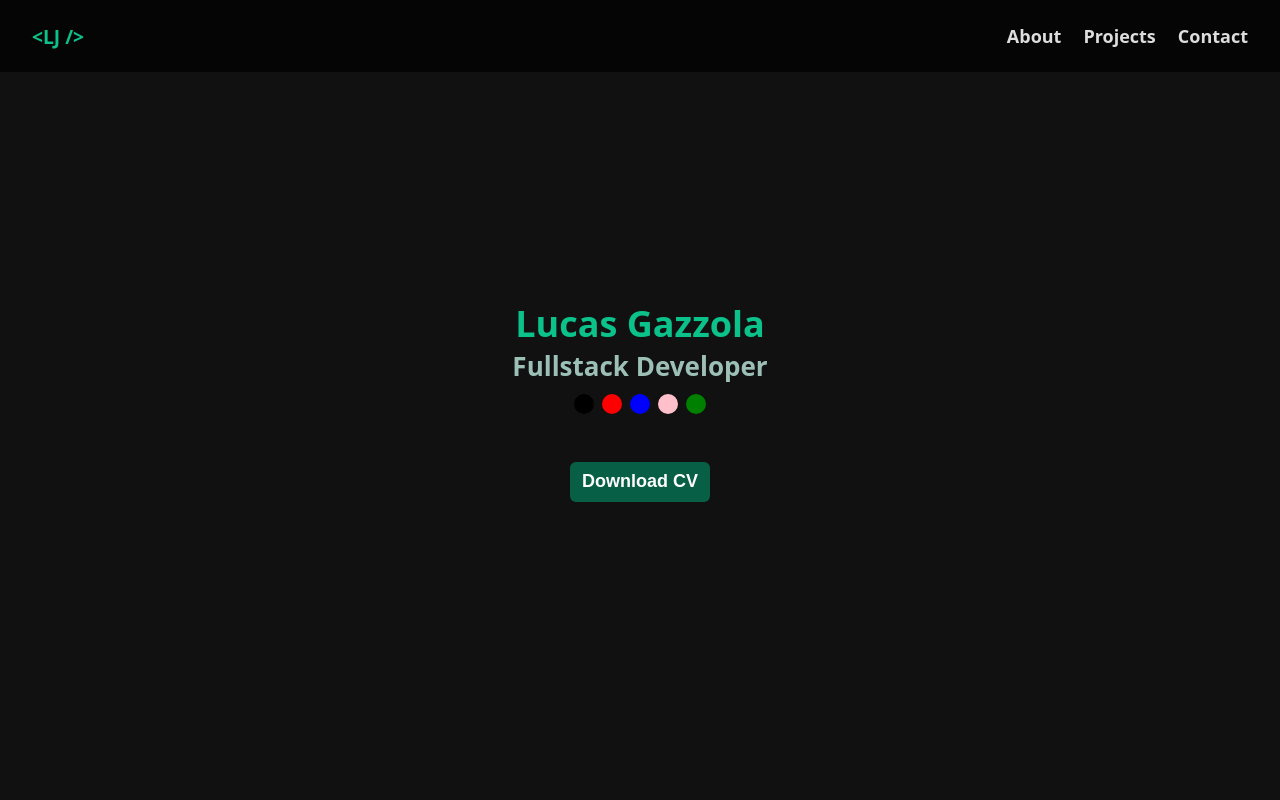
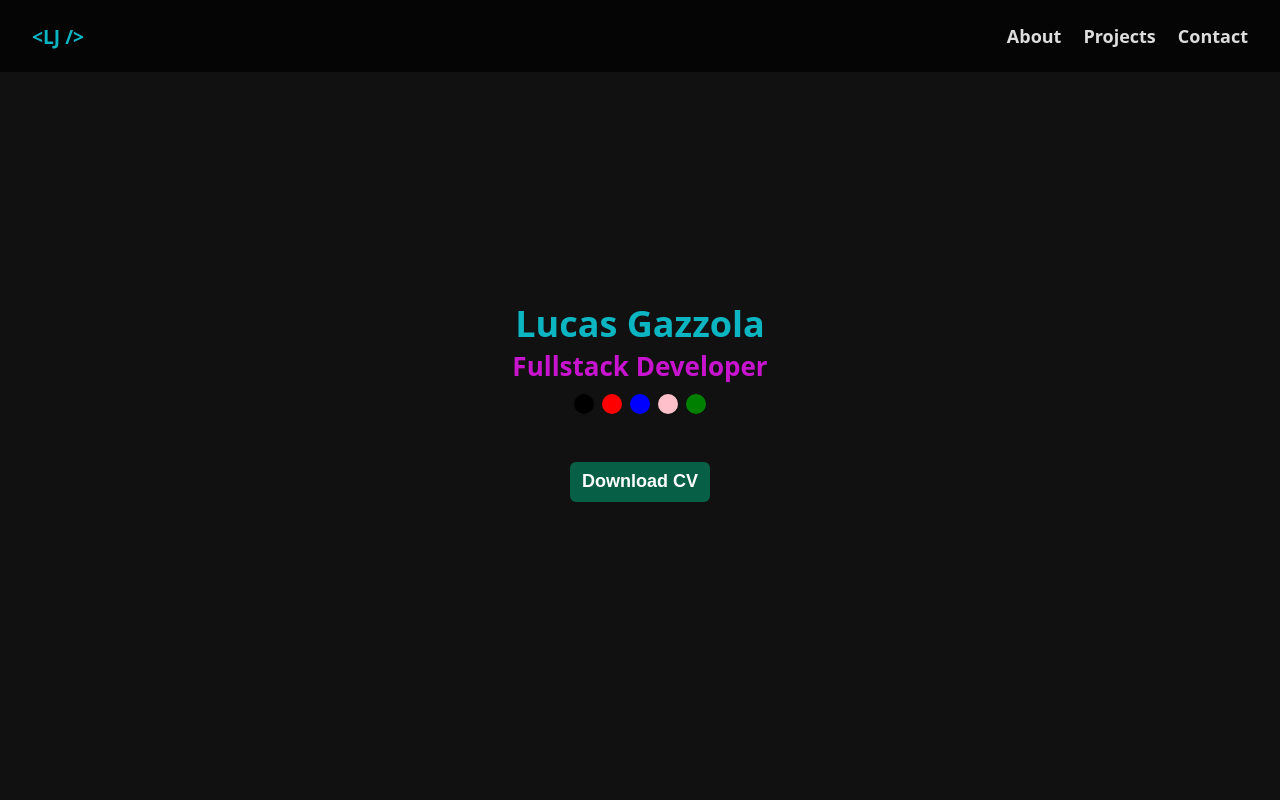
Before and after one commit to lucasgazzola/lucasgazzola.github.io, an Astro site: page / in a window 1280 px wide. Shown: the top 800 px of the page. Built offline with nearby package versions, Linux system fonts and the light colour scheme; Astro itself is replaced by a stand-in of ours.

Commit message:
add variables

```diff
--- a/src/styles/gobal-variables.css
+++ b/src/styles/gobal-variables.css
@@ -1,12 +1,22 @@
 :root {
-  --primary-color: rgb(11, 194, 139);
-  --secondary-color: rgb(157, 192, 182);
+  --primary-color: rgb(11, 182, 194);
+  --secondary-color: rgb(201, 20, 207);
+  --third-color: rgb(20, 207, 45);
+
+  --primary-color-button: rgb(11 182 194 / 60%);
+  --secondary-color-button: rgb(164 20 207 / 60%);
+  --third-color-button: rgb(20 207 45 / 60%);
+
+  --button-hover-color: rgb(9, 129, 129);
+  --button-active-color: rgb(5, 59, 83);
 
   --background-color: #111;
   --text-color: #ddd;
 
   --nav-bar-height: 72px;
   --nav-bar-color: #050505;
+
+  --footer-background-color: rgb(11 182 194 / 20%);
 
   --h1-size: 36px;
   --h2-size: 30px;
```
